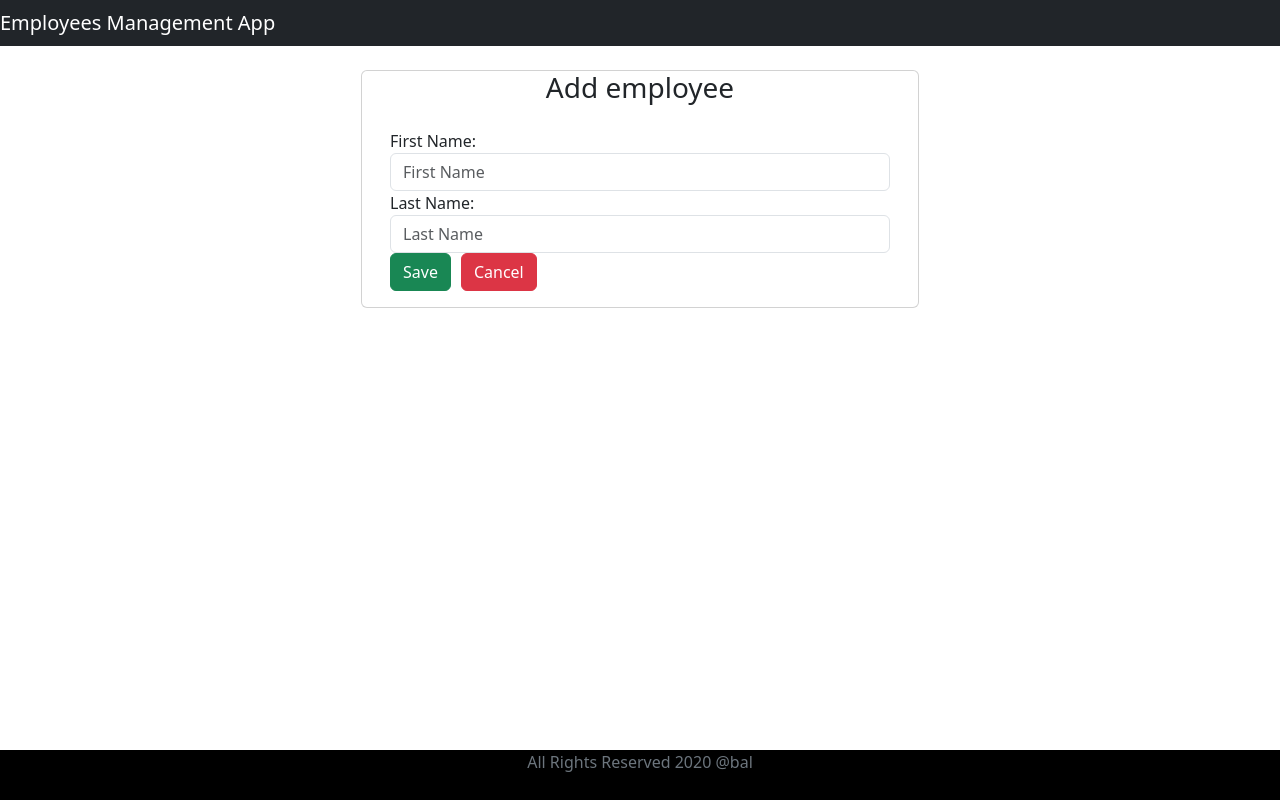
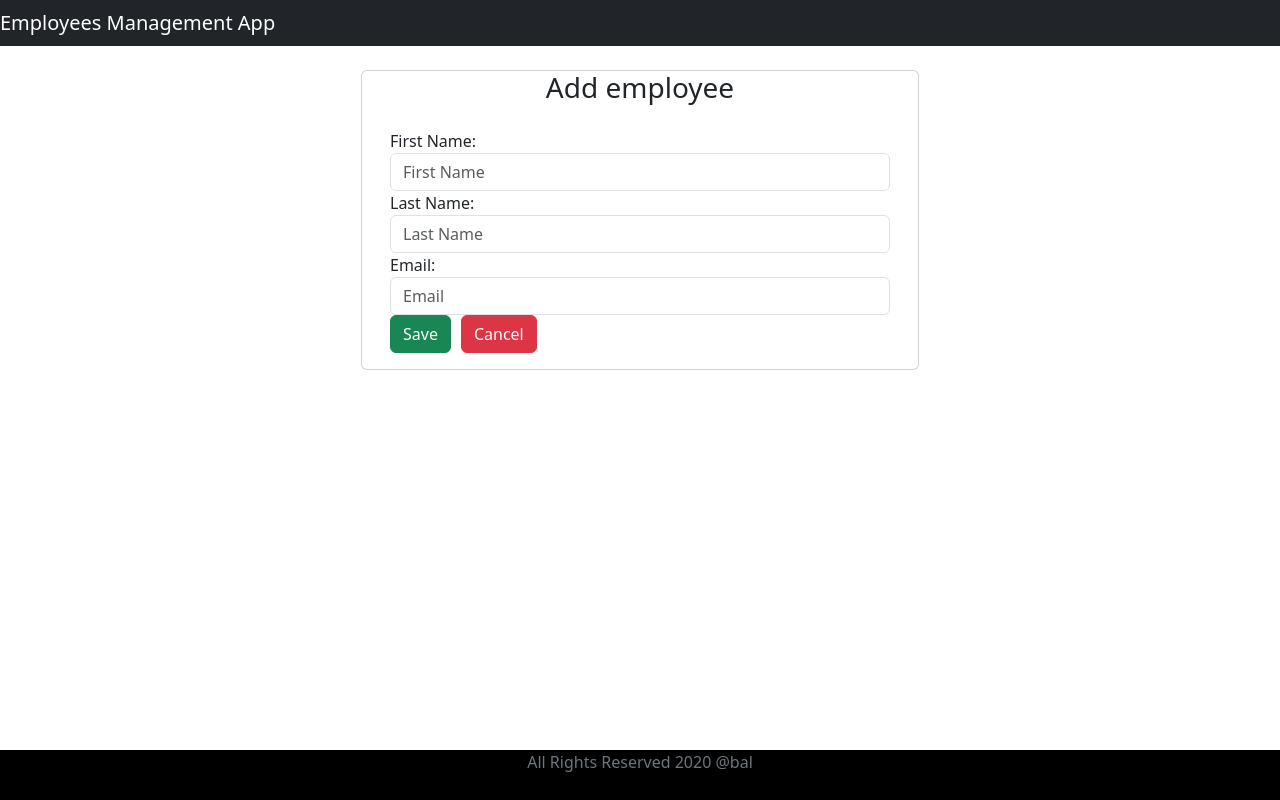
Before and after one commit to igorbaland/react-spring-boot, a React (Create React App) app: page /add-employee in a window 1280 px wide. Built offline with nearby package versions, Linux system fonts and the light colour scheme.

Commit message:
added email field

```diff
--- a/src/components/CreateEmployeeComponent.jsx
+++ b/src/components/CreateEmployeeComponent.jsx
@@ -9,17 +9,19 @@ class CreateEmployeeComponent extends Component {
 
         this.state = {
             firstName: '',
-            lastName: ''
+            lastName: '',
+            emailId: ''
         }
         this.changeFirstNameHandler = this.changeFirstNameHandler.bind(this);
         this.changeLastNameHandler = this.changeLastNameHandler.bind(this);
+        this.changeEmailHandler = this.changeEmailHandler.bind(this);
 
         this.saveEmployee = this.saveEmployee.bind(this);
     }
 
     saveEmployee = (e) => {
         e.preventDefault();
-        let employee = {firstName: this.state.firstName, lastName: this.state.lastName};
+        let employee = {firstName: this.state.firstName, lastName: this.state.lastName, emailId: this.state.emailId};
         console.log('employee => ' + JSON.stringify(employee));
         this.props.navigate('/employees');
     }
@@ -30,6 +32,10 @@ class CreateEmployeeComponent extends Component {
 
     changeLastNameHandler= (event) => {
         this.setState({lastName: event.target.value});
+    }
+
+    changeEmailHandler= (event) => {
+        this.setState({emailId: event.target.value});
     }
 
     cancel(){
@@ -56,6 +62,11 @@ class CreateEmployeeComponent extends Component {
                                             <input placeholder="Last Name" name="lastName" className="form-control"
                                                 value={this.state.lastName} onChange={this.changeLastNameHandler}/>
                                         </div>
+                                        <div className = "form-group">
+                                            <label> Email: </label>
+                                            <input placeholder="Email" name="emailId" className="form-control"
+                                                value={this.state.emailId} onChange={this.changeEmailHandler}/>
+                                        </div>
                                         <button className="btn btn-success" onClick={this.saveEmployee}>Save</button>
                                         {/*bind without constructor*/ }
                                         <button className="btn btn-danger" onClick={this.cancel.bind(this)} style={{marginLeft: "10px"}}>Cancel</button>
```
